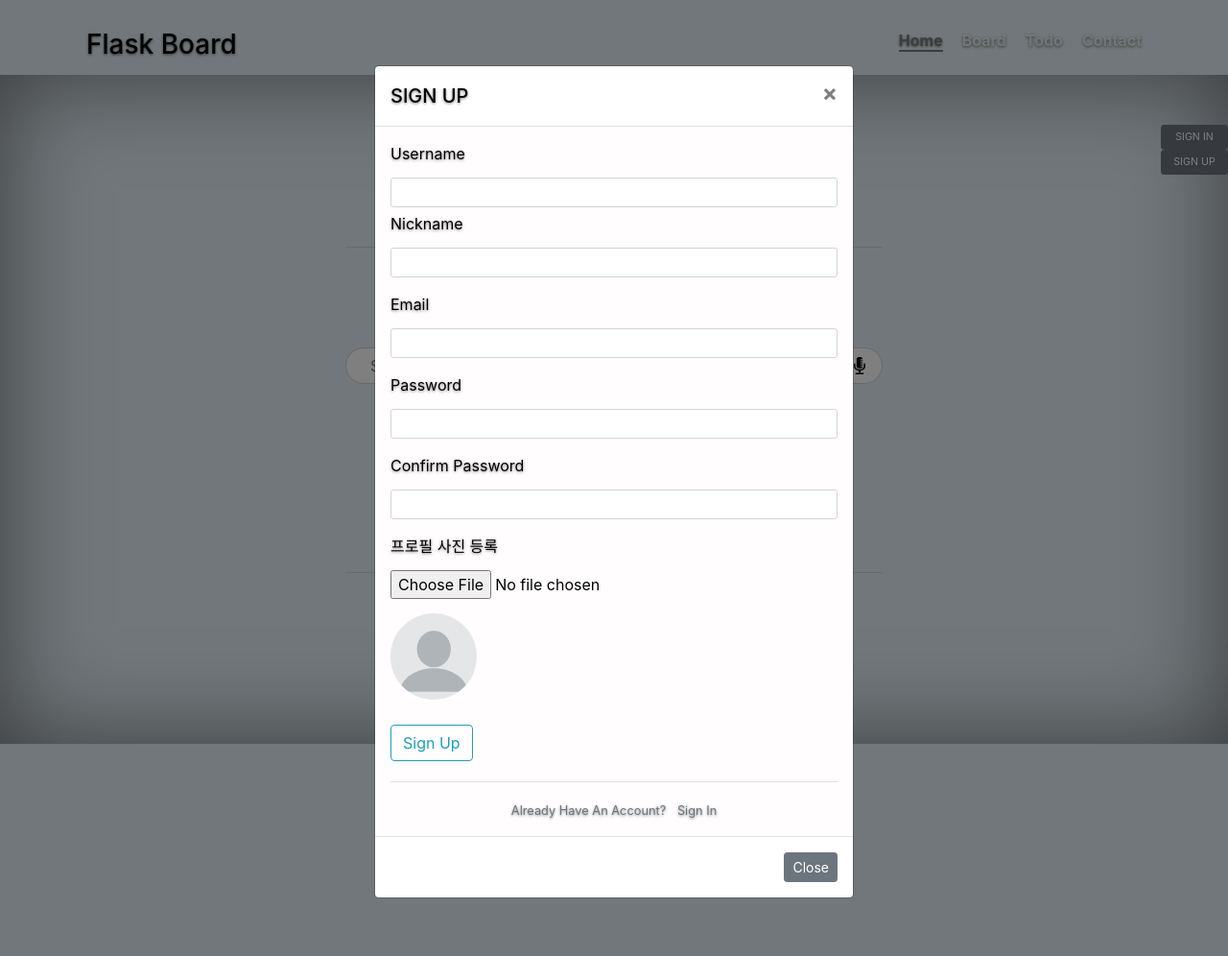
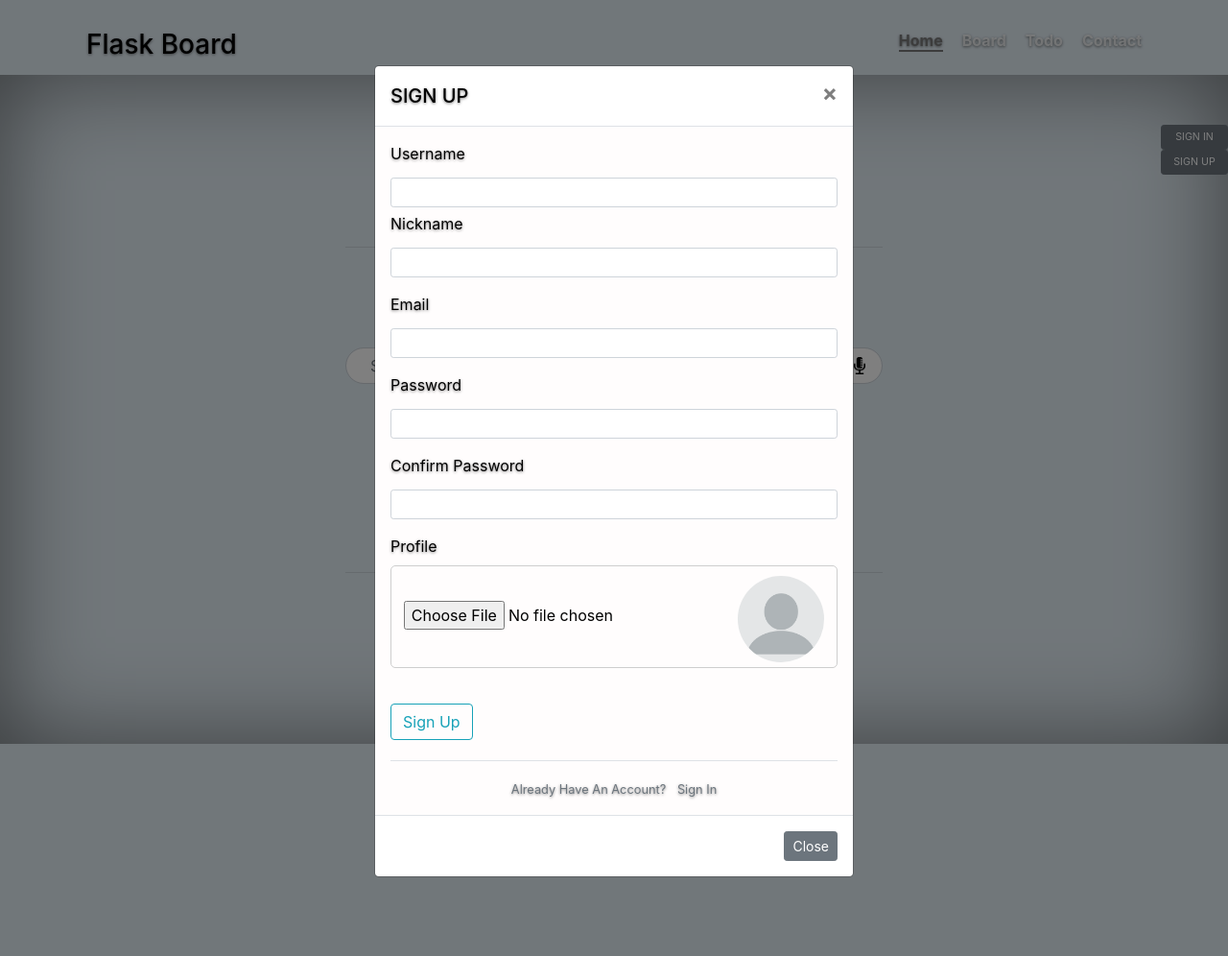
Before and after one commit to daesungRa/flask-board, a Flask app: page / in a window 1280 px wide, after a click on "SIGN UP". Shown: the whole page at 96% size. Run offline with Flask 2, Linux system fonts and the light colour scheme; some libraries are stand-ins or nearby versions; some web fonts are replaced.

Commit message:
wtform file upload / wtform error message return / html video cover(fill)

```diff
--- a/src/app.py
+++ b/src/app.py
@@ -1,4 +1,6 @@
 from flask import Flask, request, render_template, g, redirect, url_for, flash
+from werkzeug.utils import secure_filename
+import os
 from flask_cors import CORS
 from datetime import datetime
 from json import dumps
@@ -43,7 +45,7 @@ def home(account_form):
     # if 'username' not in session:
     #     session['username'] = 'test_user'
 
-    return render_template('index.html', account_form=account_form), 200
+    return render_template('index.html', account_form=account_form, form=None), 200
 
 @app.route("/contact/", methods=['GET'])
 def contact():
@@ -81,7 +83,7 @@ def view(id=None):
 
     result = service.find_by_id(id, col_name)
     result['content'] = result['content']
-    return render_template('board/boardView.html', result=result, account_form=g.account_form, subject=subject), 200
+    return render_template('board/view.html', result=result, account_form=g.account_form, subject=subject), 200
 
 @app.route('/todo/write/', methods=['GET', 'POST'])
 @app.route('/board/write/', methods=['GET', 'POST'])
@@ -165,15 +167,21 @@ def signin():
 def signout():
     pass
 
-@app.route('/signup/', methods=['GET', 'POST'])
+@app.route('/signup/', methods=['POST'])
 def signup():
-    if request.method == 'GET':
-        currTime = datetime.now().strftime('%Y%m%d %H:%M:%S')
-        form = SignupForm()
+    form = SignupForm()
+    if form.validate_on_submit():
+        file = form.profile.data
+        filename = secure_filename(file.filename)
+        savepath = os.path.join(app.instance_path.split('instance')[0], 'static', 'imgs', 'members', filename)
+        file.save(savepath)
 
-        return render_template('user/signup.html', form=form, currTime=currTime)
-    else:
-        pass
+        ## register user info to database logic
+
+        flash(f'You are successfully Sign Un for {form.email.data} account!', 'success')
+        return redirect(url_for('home'))
+    flash(f'Invalid Information, try again plz', 'danger')
+    return render_template('index.html', account_form=g.account_form, form=form), 200
 
 @app.route('/delete_account/', methods=['GET', 'POST'])
 def delete_account():
--- a/src/model/FlaskForm.py
+++ b/src/model/FlaskForm.py
@@ -1,4 +1,5 @@
 from flask_wtf import FlaskForm
+from flask_wtf.file import FileField, FileRequired, FileAllowed
 from wtforms import StringField, PasswordField, SubmitField, BooleanField
 from wtforms.validators import DataRequired, Required, Length, Email, EqualTo
 
@@ -8,7 +9,10 @@ class SignupForm(FlaskForm):
     confirm_pwd = PasswordField('Confirm Password', validators=[DataRequired(), EqualTo('pwd')])
     email = StringField('Email', validators=[DataRequired(), Email()])
     nickname = StringField('Nickname', validators=[DataRequired(), Length(min=2, max=20)])
+    profile = FileField('Profile', validators=[FileAllowed(['jpg', 'png']), FileRequired()])
     submit = SubmitField('Sign Up')
+
+    # https://stackoverflow.com/questions/52899084/flask-wtforms-why-is-my-post-request-to-upload-a-file-not-sending-the-file-data
 
 class SigninForm(FlaskForm):
     pwd = PasswordField('Password', validators=[DataRequired()])
--- a/src/static/css/base.css
+++ b/src/static/css/base.css
@@ -35,11 +35,12 @@
     top: 156px;
     right: 0;
 }
-.signup-form .profile-part {
-    text-align: left;
-    margin: 15px 0 15px 0;
+#modal_signup .profile-part .profile-container {
+    text-align: center;
+    border: 1px solid #cecece;
+    border-radius: 5px;
 }
-.profile-part #image {
+#modal_signup .profile-part #image {
     width: 90px;
     height: 90px;
     border-radius: 90px;
@@ -90,6 +91,7 @@ body {
 
 /* Extra markup and styles for table-esque vertical and horizontal centering */
 .site-wrapper {
+    position: relative;
     display: table;
     width: 100%;
     height: 70%;
@@ -110,10 +112,33 @@ body {
 /* Padding for spacing */
 .inner {
     padding: 30px 90px 48px 90px;
+    background-color: rgba(255, 255, 255, 0);
 }
 .masthead .inner {
     border-bottom: 2px solid #9c9c9c;
     margin-top: 70px;
+}
+
+/* Contact Style */
+.contact-video {
+    position: absolute;
+    right: 0;
+    top: 0;
+    object-fit: fill;
+    width: 100%;
+    height: 100%;
+    overflow: hidden;
+}
+.contact-contents {
+    position: absolute;
+    text-align: center;
+    left: 0;
+    top: 27%;
+    width: 100%;
+    min-height: 230px;
+    color: #fff;
+    background: rgba(0, 0, 0, 0.7);
+    padding: 15px 0 5px 0;
 }
 
 /*
--- a/src/templates/base.html
+++ b/src/templates/base.html
@@ -60,6 +60,14 @@
                                 {% endfor %}
                             {% endif %}
                         {% endwith %}
+                        {% if form.errors %}
+                            {% for fieldName, errorMessages in form.errors.items(): %}
+                                <p>fieldName : {{ fieldName }}</p>
+                                {% for error in errorMessages %}
+                                    <p>error : {{ error }}</p>
+                                {% endfor %}
+                            {% endfor %}
+                        {% endif %}
                         {% block content %}
                         {% endblock %}
                     </div>
--- a/src/templates/macros.html
+++ b/src/templates/macros.html
@@ -10,21 +10,25 @@
       </div>
       <div class="modal-body">
         <div class="content-section">
-          <form action="signin/" method="POST">
+          {% if form.username %}
+          <form action="{{ url_for('signup') }}" method="POST" enctype="multipart/form-data">
+          {% else %}
+          <form action="{{ url_for('signin') }}" method="POST" enctype="multipart/form-data">
+          {% endif %}
             {{ form.hidden_tag() }}
             <fieldset class="form-group">
               {% if form.username %}
                 <div class="form-group">
                   {{ form.username.label(class='form-control-label') }}
                   {% if form.username.errors %}
-                    {{ form.username(class='form-control form-control-sm is-invalid') }}
+                    {{ form.username(class='form-control form-control-sm is-invalid', autofocus='autofocus') }}
                     <div class="invalid-feedback">
                       {% for error in form.username.errors %}
                         <span>{{ error }}</span>
                       {% endfor %}
                     </div>
                   {% else %}
-                    {{ form.username(class='form-control form-control-sm') }}
+                    {{ form.username(class='form-control form-control-sm', autofocus='autofocus') }}
                   {% endif %}
 
                   {{ form.nickname.label(class='form-control-label') }}
@@ -43,14 +47,14 @@
               <div class="form-group">
                 {{ form.email.label(class='form-control-label') }}
                 {% if form.email.errors %}
-                  {{ form.email(class='form-control form-control-sm is-invalid') }}
+                  {{ form.email(class='form-control form-control-sm is-invalid', autofocus='autofocus') }}
                   <div class="invalid-feedback">
                     {% for error in form.email.errors %}
                       <span>{{ error }}</span>
                     {% endfor %}
                   </div>
                 {% else %}
-                  {{ form.email(class='form-control form-control-sm') }}
+                  {{ form.email(class='form-control form-control-sm', autofocus='autofocus') }}
                 {% endif %}
               </div>
               <div class="form-group">
@@ -80,10 +84,22 @@
                     {{ form.confirm_pwd(class='form-control form-control-sm') }}
                   {% endif %}
                 </div>
-                <div class="profile-part">
-                    <label for="signup-profile">프로필 사진 등록</label><br/>
-                    <input type="file" name="profile" class="signup-profile" id="signup-profile" onchange="return imagePreview(event);" /><br/>
-                    <img id="image" src="{{ url_for('static', filename='imgs/blank_profile01.png') }}" alt="profile-image" />
+                <div class="form-group profile-part">
+                    {{ form.profile.label(class='form-control-label') }}<br/>
+                    <div class="profile-container">
+                      {% if form.profile.errors %}
+                        {{ form.profile(class='is-invalid signup-profile', id='signup-profile', onchange='return imagePreview(event);') }}
+                        <img id="image" src="{{ url_for('static', filename='imgs/blank_profile01.png') }}" alt="profile-image" />
+                        <div class="invalid-feedback">
+                          {% for error in form.profile.errors %}
+                            <span>{{ error }}</span>
+                          {% endfor %}
+                        </div>
+                      {% else %}
+                        {{ form.profile(class='signup-profile', id='signup-profile', onchange='return imagePreview(event);') }}
+                        <img id="image" src="{{ url_for('static', filename='imgs/blank_profile01.png') }}" alt="profile-image" />
+                      {% endif %}
+                    </div>
                 </div>
               {% endif %}
             </fieldset>
```
Also changed, not shown: src/templates/contact.html (+26 -1 lines), src/static/imgs/members/sana02.jpg (added), src/templates/board/view.html (renamed from src/templates/board/boardView.html), 5 other files.
